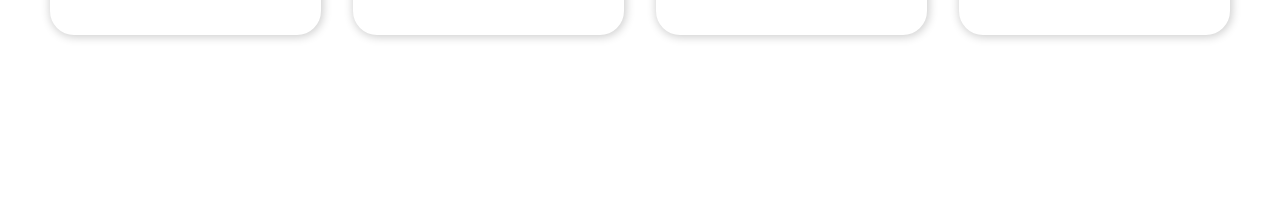
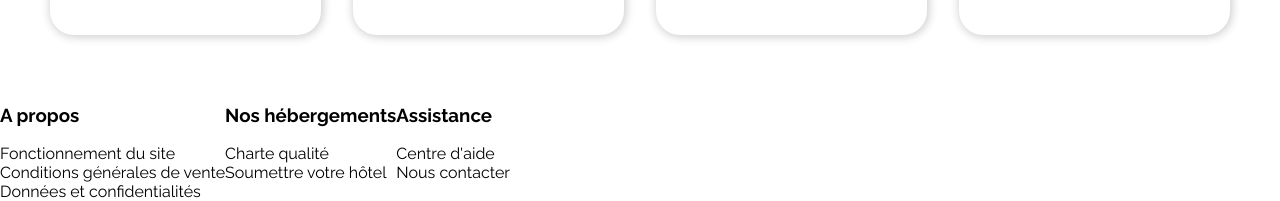
Before and after one commit to walid-antar/Antar_Walid_2_13042021, a plain HTML site: page index.html in a window 1280 px wide. Shown: the part 1421-1622 px from the top of the page. Before the commit the page ends 1506 px from the top, so only its background shows below. Drawn offline with Linux system fonts and the light colour scheme.

Commit message:
Ajout du footer

```diff
--- a/index.html
+++ b/index.html
@@ -318,8 +318,29 @@
 				</div>
 			</section>
 		</div>
-
-		</div>
-
+            <footer class="flex">
+                <div class="aPropos">
+                    <h3>A propos</h3>
+                    <ul>
+                        <li><a href="#">Fonctionnement du site</a></li>
+                        <li><a href="#">Conditions générales de vente</a></li>
+                        <li><a href="#">Données et confidentialités</a></li>
+                    </ul>
+                </div>
+                <div class="nosHeber">
+                    <h3>Nos hébergements</h3>
+                    <ul>
+                        <li><a href="#">Charte qualité</a></li>
+                        <li><a href="#">Soumettre votre hôtel</a></li>
+                    </ul>
+                </div>
+                <div class="assistance">
+                    <h3>Assistance</h3>
+                    <ul>
+                        <li><a href="#">Centre d'aide</a></li>
+                        <li><a href="#">Nous contacter</a></li>
+                    </ul>
+                </div>
+            </footer>
 	</body>
 </html>
```
